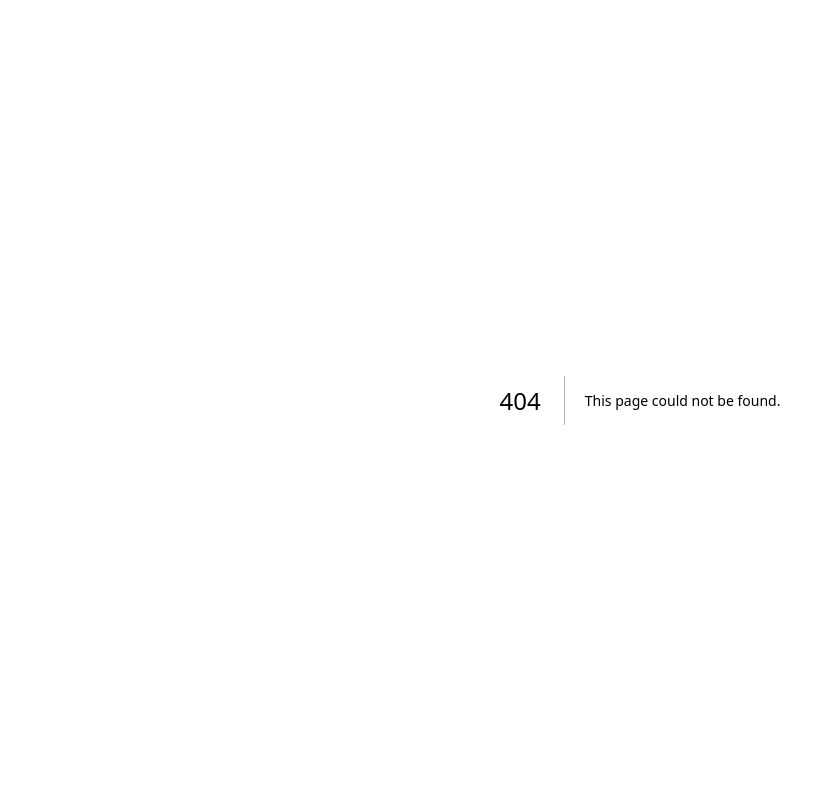
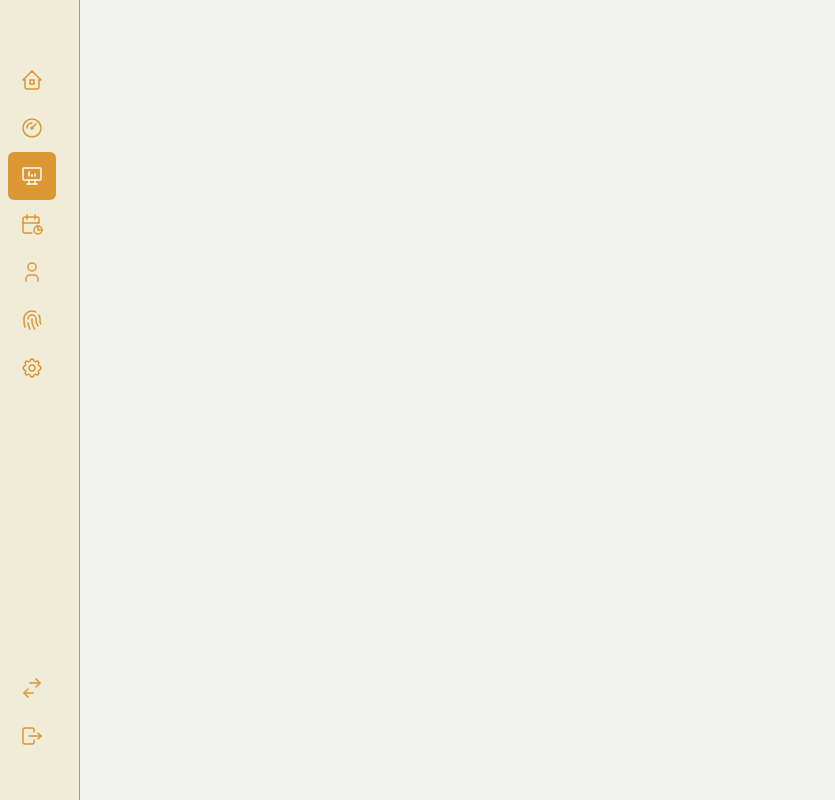
Before and after one commit to Richard-m-j/casa-AI, a Next.js app in the folder client/: page /navbar in a window 1280 px wide. Before the commit this address had no page. Shown: the whole page, without its empty margins (0-835 px from the left). Built offline with nearby package versions, Linux system fonts and the light colour scheme.

Commit message:
Updated navbar and global styles

```diff
--- a/client/src/app/globals.css
+++ b/client/src/app/globals.css
@@ -4,17 +4,17 @@
 
 :root {
   --foreground-rgb: 0, 0, 0;
-  --background-start-rgb: 214, 219, 220;
-  --background-end-rgb: 255, 255, 255;
+  --background-start-rgb: 240, 241, 238;
+  --background-end-rgb: 240, 241, 238;
 }
 
-@media (prefers-color-scheme: dark) {
+/* @media (prefers-color-scheme: dark) {
   :root {
     --foreground-rgb: 255, 255, 255;
     --background-start-rgb: 0, 0, 0;
     --background-end-rgb: 0, 0, 0;
   }
-}
+} */
 
 body {
   color: rgb(var(--foreground-rgb));
--- a/client/src/app/layout.tsx
+++ b/client/src/app/layout.tsx
@@ -15,7 +15,7 @@ export default function RootLayout({
   children: React.ReactNode;
 }>) {
   return (
-    <html lang="en">
+    <html lang='en'>
       <body className={inter.className}>{children}</body>
     </html>
   );
--- /dev/null
+++ b/client/src/app/navbar/page.tsx
@@ -0,0 +1,110 @@
+"use client";
+import { useState } from "react";
+import { Center, Tooltip, UnstyledButton, Stack } from "@mantine/core";
+import {
+  IconHome2,
+  IconGauge,
+  IconDeviceDesktopAnalytics,
+  IconFingerprint,
+  IconCalendarStats,
+  IconUser,
+  IconSettings,
+  IconLogout,
+  IconSwitchHorizontal,
+} from "@tabler/icons-react";
+import { MantineProvider } from "@mantine/core";
+
+interface NavbarLinkProps {
+  icon: typeof IconHome2;
+  label: string;
+  active?: boolean;
+  onClick?(): void;
+  collapsed: boolean; // Add collapsed prop
+}
+
+function NavbarLink({
+  icon: Icon,
+  label,
+  active,
+  onClick,
+  collapsed,
+}: NavbarLinkProps) {
+  return (
+    <Tooltip
+      label={collapsed ? (label && !active ? label : "") : label}
+      position='right'
+      transitionProps={{ duration: 0 }}>
+      <UnstyledButton
+        onClick={onClick}
+        className={`w-12 h-12 flex items-center rounded-md ${
+          active
+            ? "bg-[#DA9732] text-[#fefefe]"
+            : "text-[#DA9732] hover:bg-[#fffff]"
+        }
+        ${collapsed ? "pl-3" : "justify-center"}`}>
+        <div className='flex gap-5'>
+          <Icon className='w-6 h-6' stroke={1.5} />
+          {collapsed && (
+            <div
+              className={`text-sm  ${
+                active ? "text-[#DA9732]" : " hover:bg-[#fffff]"
+              }`}>
+              {label}
+            </div>
+          )}
+        </div>
+      </UnstyledButton>
+    </Tooltip>
+  );
+}
+
+const mockdata = [
+  { icon: IconHome2, label: "Home" },
+  { icon: IconGauge, label: "Dashboard" },
+  { icon: IconDeviceDesktopAnalytics, label: "Analytics" },
+  { icon: IconCalendarStats, label: "Releases" },
+  { icon: IconUser, label: "Account" },
+  { icon: IconFingerprint, label: "Security" },
+  { icon: IconSettings, label: "Settings" },
+];
+
+export default function NavbarMinimal() {
+  const [active, setActive] = useState(2);
+  const [collapsed, setCollapsed] = useState(false);
+
+  const toggleNavbar = () => {
+    setCollapsed(!collapsed);
+  };
+
+  const links = mockdata.map((link, index) => (
+    <NavbarLink
+      {...link}
+      key={link.label}
+      active={index === active}
+      onClick={() => setActive(index)}
+      collapsed={collapsed} // Pass collapsed state to NavbarLink
+    />
+  ));
+
+  return (
+    <MantineProvider>
+      <div
+        className={`h-screen flex flex-col justify-between border-r bg-[#f0ecd7] border-[#B69865] pt-14 pl-2 pb-10 ${
+          collapsed ? "w-40 " : "w-20" // Adjust width based on collapsed state
+        }`}>
+        <div className='flex flex-col justify-center'>
+          <Stack gap={0}>{links}</Stack>
+        </div>
+        <Stack gap={0}>
+          <NavbarLink
+            icon={IconSwitchHorizontal}
+            label='Toggle'
+            onClick={toggleNavbar}
+            collapsed={collapsed}
+          />
+          <NavbarLink icon={IconLogout} label='Logout' collapsed={collapsed} />{" "}
+        </Stack>
+      </div>
+    </MantineProvider>
+  );
+}
```
Also changed, not shown: client/package.json (+9 -5 lines), client/src/app/navbar/note.txt (added), 1 other file (tests, documents, lock files or other folders).
